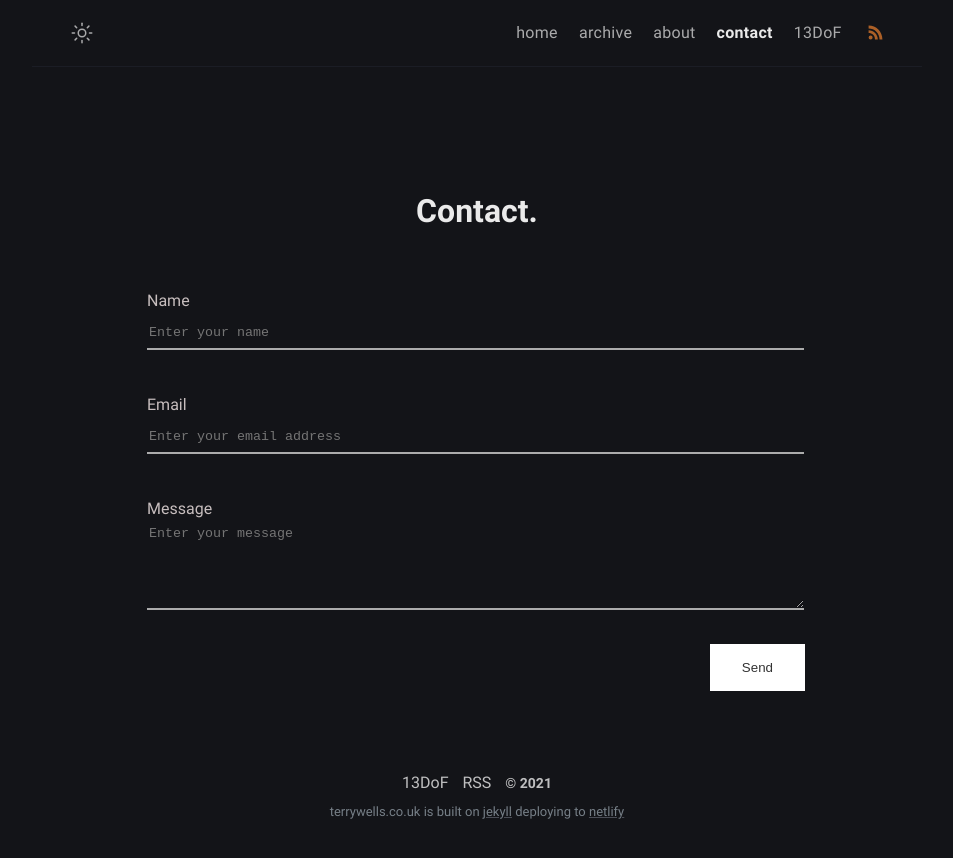
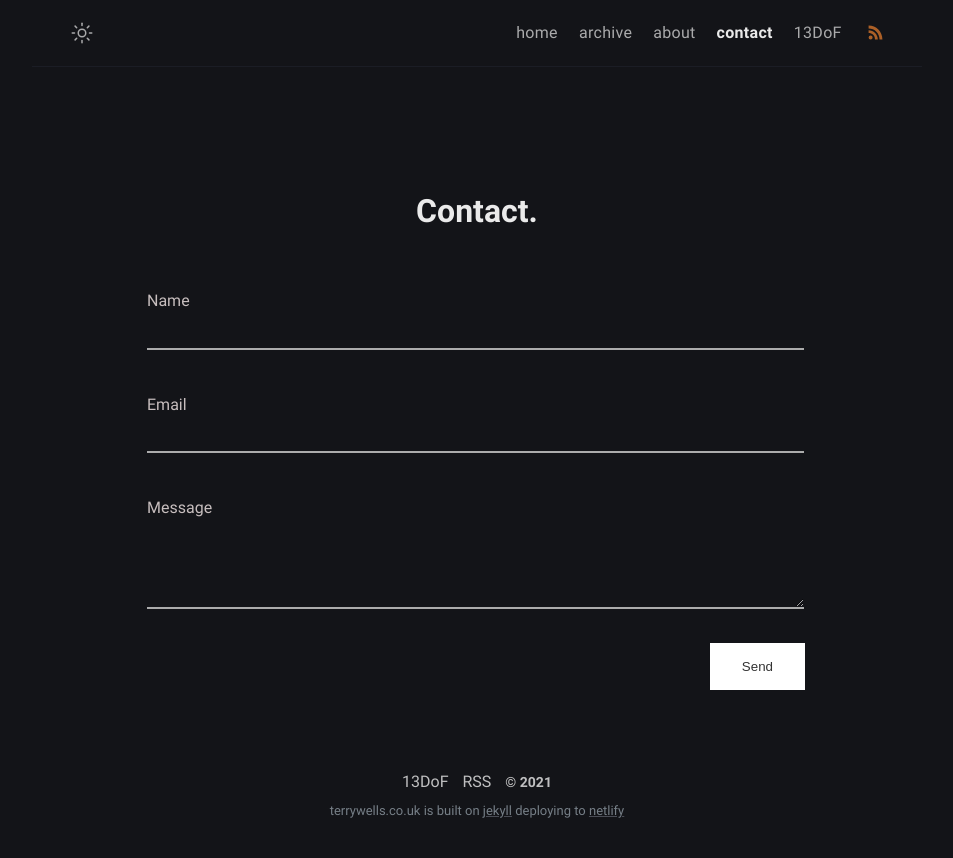
Before and after one commit to wristtattoo/jekyll-klise, a Jekyll site: the page built from contact.md, in a window 1280 px wide. Shown: the top 858 px of the page, without its empty margins (163-1116 px from the left). Built offline with Jekyll 4.4.1, drawn with Linux system fonts in a browser that asks for light colours; a script that is not in the unit is left out.

Commit message:
Jekyll XV
Contact

```diff
--- a/_sass/klise/_base.scss
+++ b/_sass/klise/_base.scss
@@ -343,7 +343,7 @@
     border: none;
     background-color: transparent;
     border-bottom: 2px solid #acacac;
-    font-family: 'Courier New', Courier, monospace;
+    font-family: $mono-family;
     width: 99%;
     height: 30px;
     margin-bottom: 40px;
@@ -354,6 +354,7 @@
     border: none;
     background-color: transparent;
     border-bottom: 2px solid #acacac;
+    font-family: $mono-family;
     width: 99%;
     height: 80px;
     margin-bottom: 20px;
--- a/_sass/klise/_dark.scss
+++ b/_sass/klise/_dark.scss
@@ -253,7 +253,7 @@
     color: $white;
     background-color: transparent;
     border-bottom: 2px solid #acacac;
-    font-family: 'Courier New', Courier, monospace;
+    font-family: $mono-family;
     width: 99%;
     height: 30px;
     margin-bottom: 40px;
@@ -265,6 +265,7 @@
     color: $white;
     background-color: transparent;
     border-bottom: 2px solid #acacac;
+    font-family: $mono-family;
     width: 99%;
     height: 80px;
     margin-bottom: 20px;
--- a/_sass/klise/_post.scss
+++ b/_sass/klise/_post.scss
@@ -165,7 +165,7 @@
   }
 
   h1 {
-    @include relative-font-size(1.5);
+    @include relative-font-size(1.9);
   }
 
   h2 {
--- a/contact.md
+++ b/contact.md
@@ -10,13 +10,13 @@
 <form id="my-form-id" method="post" action="https://api.formcake.com/api/form/75fb2052-c121-4de9-9664-03a323a1e795/submission">
 
   <label for="name"> Name</label>
-  <input type="text" name="name" placeholder="Enter your name">
+  <input type="text" name="name">
 
   <label for="email">Email </label>
-  <input type="email" name="_replyto" required="" placeholder="Enter your email address">
+  <input type="email" name="_replyto" required="">
 
   <label for="message">Message </label>
-  <textarea rows="5" name="message" id="message" required="" placeholder="Enter your message"></textarea>
+  <textarea rows="5" name="message" id="message" required=""></textarea>
 
   <input type="submit" value="Send">
 
```
Also changed, not shown: about.md (+1 -2 lines), thanks.md (+1 -1 lines).
